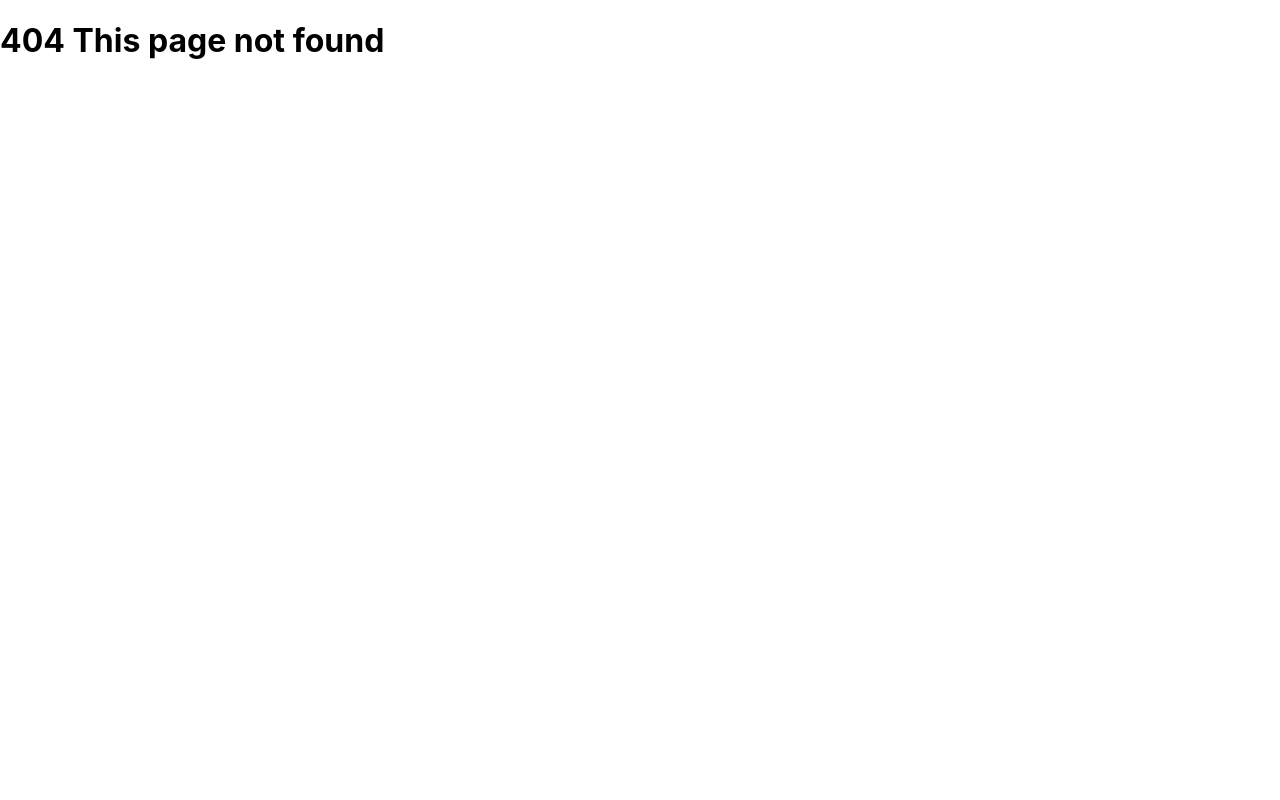
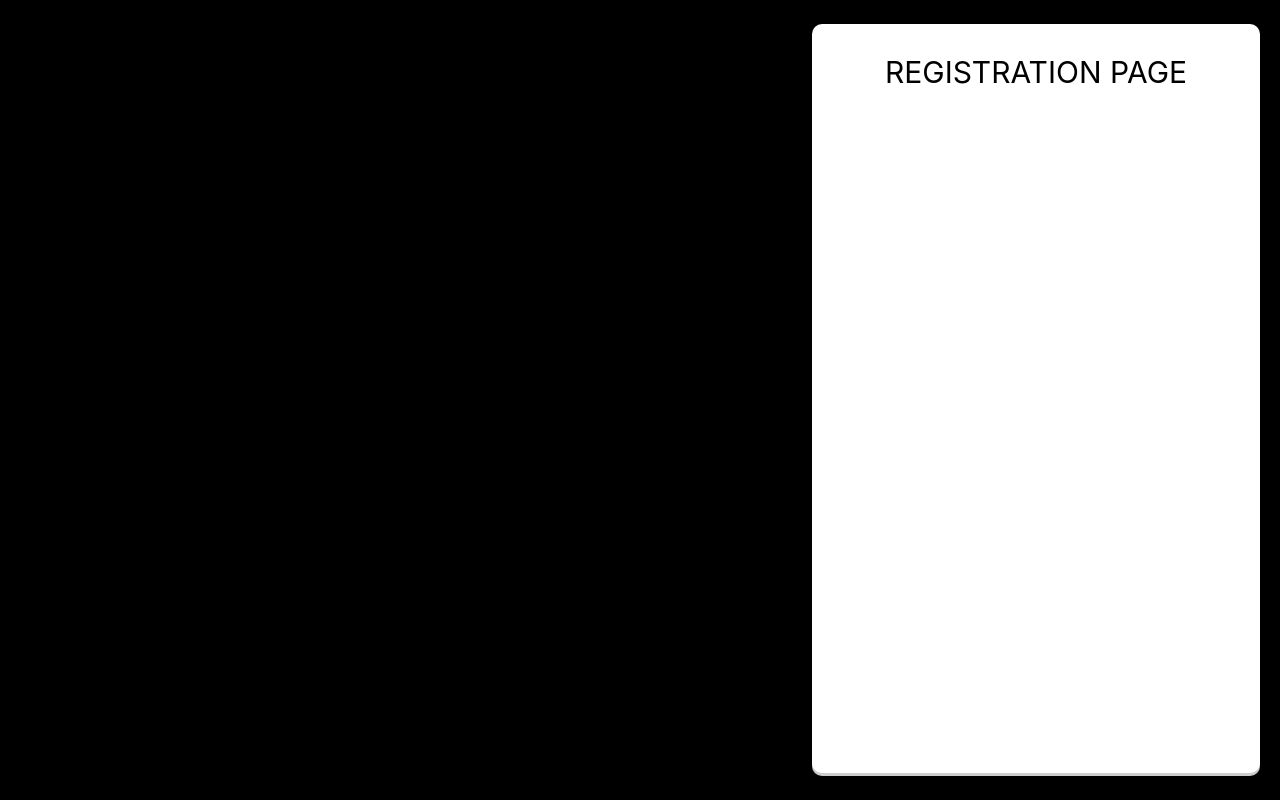
Before and after one commit to ajaySinghBBD/ReactJsPracticeBBD, a React (Create React App) app in the folder reactproject/: page / in a window 1280 px wide. Before the commit this address had no page. Built offline with nearby package versions, Linux system fonts and the light colour scheme.

Commit message:
somechanges

```diff
--- a/reactproject/src/App.js
+++ b/reactproject/src/App.js
@@ -1,22 +1,25 @@
 
 import { BrowserRouter, Routes, Route } from 'react-router-dom'
-
-import HomePageComponent from './Component/HomePage';
+import SignUpPageComponent from './Component/RegistrationPage';
 import LogInPageComponent from './Component/LogInPage';
 import ForgetPasswordPageComponent from './Component/ForgetPasswordPage';
 import ErrorPageComponent from './Component/ErrorPage';
+import HomePageComponent from './Component/HomePage';
 
 function App() {
   return (
     <>
       <BrowserRouter>
         <Routes>
-          <Route path="/homepage" element={<HomePageComponent />}/>
-          <Route path="/loginpage" element={<LogInPageComponent />}/>
-          <Route path="/forgetpasswordpage" element={<ForgetPasswordPageComponent />}/>
-          <Route path="*" element={<ErrorPageComponent />}/>
+        <Route path="/" element={<HomePageComponent />}>
+            <Route path="/signup" element={<SignUpPageComponent />} />
+            <Route path="/loginpage" element={<LogInPageComponent />} />
+            <Route path="/forgetpasswordpage" element={<ForgetPasswordPageComponent />} />
+            <Route path="*" element={<ErrorPageComponent />} />
+          </Route>
+
         </Routes>
-      </BrowserRouter>
+      </BrowserRouter >
 
     </>
   );
--- a/reactproject/src/Component/HomePage.js
+++ b/reactproject/src/Component/HomePage.js
@@ -1,39 +1,17 @@
 
-import React, { useState } from 'react'
-import { Input, Button, Container, Label } from '../StyledComponent/HomePage.styled'
-
+import React from 'react'
+import { Container, Card, Label } from '../StyledComponent/Homepage.styled';
+import SignUpPageComponent from './RegistrationPage';
 const HomePageComponent = () => {
-
-    const [username, setUserName] = useState('')
-    const [password, setPassword] = useState('')
     return (
         <>
-
             <Container >
-
-                <Label>Username</Label>
-                <Input
-                    type="text"
-                    placeholder="Enter username"
-                    value={username}
-                    onChange={(event) => {
-                        setUserName(event.target.value.trimStart());
-                    }}
-                />
-                <Label> Password </Label>
-                <Input
-                    type="password"
-                    placeholder='Enter password'
-                    value={password}
-                    onChange={(event) => {
-                        setPassword(event.target.value.trimStart());
-                    }}
-                />
-                <Button>Login</Button>
+                <Card>
+                    <Label>REGISTRATION PAGE</Label>
+                </Card>
             </Container>
         </>
-
-    );
-}
+    )
+};
 
 export default HomePageComponent;
--- /dev/null
+++ b/reactproject/src/Component/RegistrationPage.js
@@ -0,0 +1,39 @@
+
+import React, { useState } from 'react'
+import { Input, Button, Container, Label } from '../StyledComponent/SignUp.styled'
+
+const SignUpPageComponent = () => {
+
+    const [username, setUserName] = useState('')
+    const [password, setPassword] = useState('')
+    return (
+        <>
+
+            <Container >
+
+                <Label>Username</Label>
+                <Input
+                    type="text"
+                    placeholder="Enter username"
+                    value={username}
+                    onChange={(event) => {
+                        setUserName(event.target.value.trimStart());
+                    }}
+                />
+                <Label> Password </Label>
+                <Input
+                    type="password"
+                    placeholder='Enter password'
+                    value={password}
+                    onChange={(event) => {
+                        setPassword(event.target.value.trimStart());
+                    }}
+                />
+                <Button>Login</Button>
+            </Container>
+        </>
+
+    );
+}
+
+export default SignUpPageComponent;
--- /dev/null
+++ b/reactproject/src/StyledComponent/Homepage.styled.js
@@ -0,0 +1,37 @@
+import styled from "styled-components"
+
+export const Container = styled.div({
+    backgroundColor: 'black',
+    display: "flex",
+    justifyContent: "flex-end",
+    alignItems: "center",
+    width: '100%',
+    height: '100vh',
+})
+
+export const Card = styled.div({
+
+    width: "35%",
+    height: "94vh",
+    display: "flex",
+    flexDirection:"column",
+    justifyContent: "flex-start", // Center the content vertically
+    alignItems: "center", // Center the content horizontally
+    backgroundColor: 'white',
+    marginRight: "20px",
+    borderRadius: "10px",
+    boxShadow: "rgba(0, 0, 0, 0.4) 0px 2px 4px, rgba(0, 0, 0, 0.3) 0px 7px 13px -3px, rgba(0, 0, 0, 0.2) 0px -3px 0px inset",
+
+
+});
+
+export const Label =  styled.label({
+    fontSize:"30px",
+    color:"black",
+    fontWeight:"1px",
+    marginTop:"30px"
+
+
+
+
+})
--- a/reactproject/src/index.css
+++ b/reactproject/src/index.css
@@ -11,3 +11,7 @@ code {
   font-family: source-code-pro, Menlo, Monaco, Consolas, 'Courier New',
     monospace;
 }
+*{
+  margin: 0px;
+  padding: 0px;
+}
```
Also changed, not shown: reactproject/src/StyledComponent/SignUp.styled.js (renamed from reactproject/src/StyledComponent/HomePage.styled.js).
